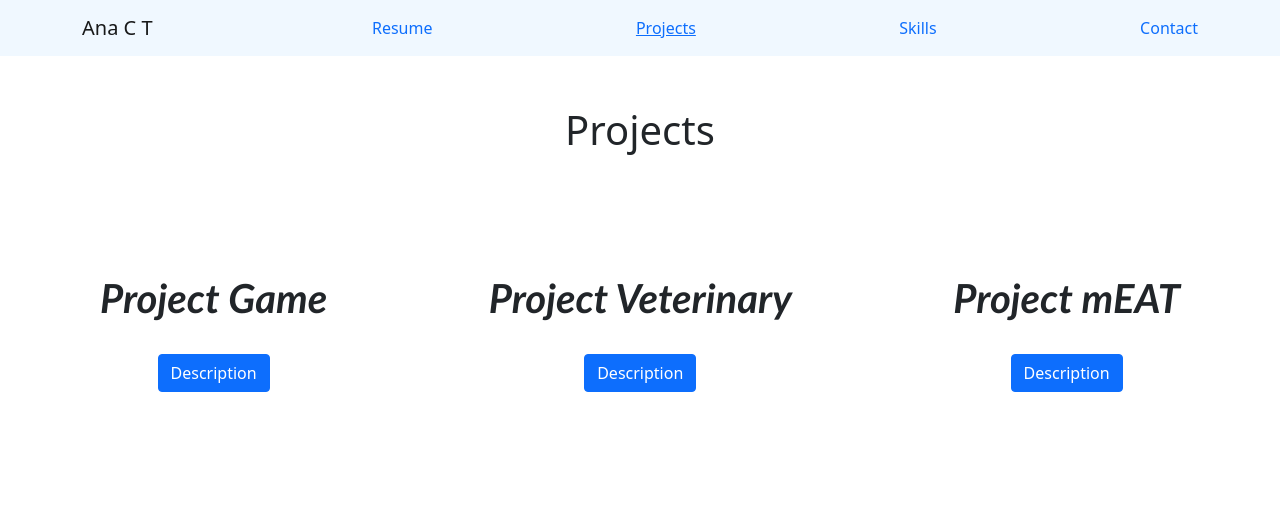
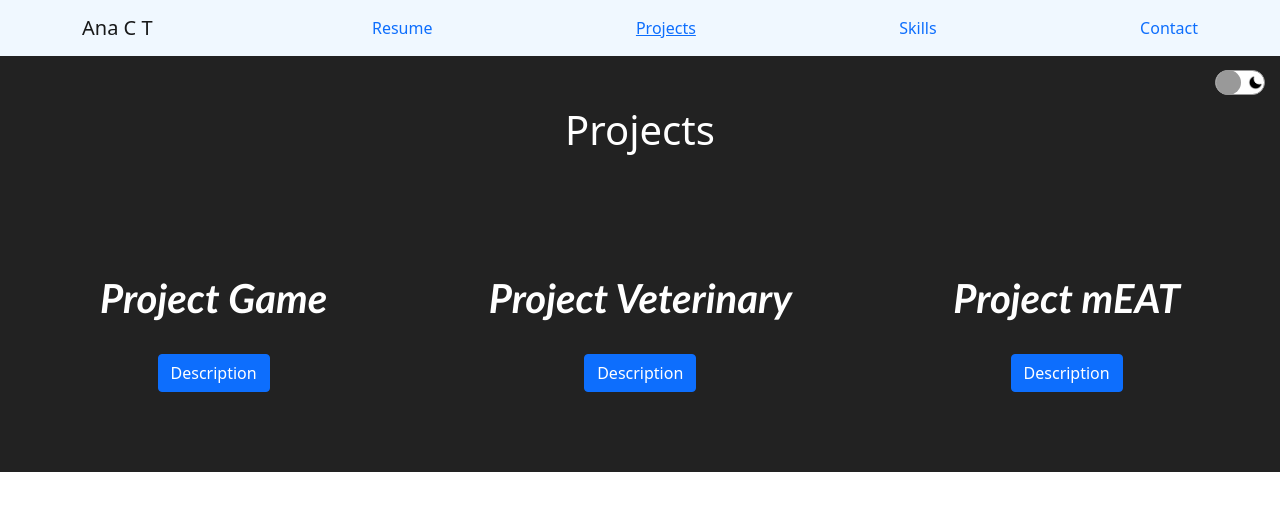
Before and after one commit to anacortutau/portfolio, a React (Create React App) app: page /projects in a window 1280 px wide. Shown: the top 510 px of the page. Built offline with nearby package versions, Linux system fonts and the light colour scheme.

Commit message:
portfolio darkMode

```diff
--- a/src/App.js
+++ b/src/App.js
@@ -6,27 +6,31 @@ import Skills from './pages/Skills';
 import Contact from './pages/Contact';
 import MyNavbar from './components/MyNavbar';
 import ProjectsList from './pages/ProjectsList'
-import {  createContext, useContext, useState } from 'react';
- import { ThemeContext } from './context';
 import ResumeList from './pages/ResumeList';
+import Toggle from './components/toggle/Toggle';
+import React,{ createContext, useContext} from 'react';
+import { ThemeContext } from './context';
 
 
 
 
 
-function App() {
-  //const ThemeContext= createContext();
-  const [dark, setDark] = useState(false)
+function App(props) {
+
   const theme = useContext(ThemeContext)
-  console.log(theme)
-  //const darkMode = theme.state.darkMode;
+
+  const darkMode = theme.state.darkMode;
+
 
 
   return (
    <>
-    {/* // style={{backgroundColor: darkMode ?  "#222" : "white", color: darkMode && "white"}} */}
+    <div style={{backgroundColor: darkMode ? "#222": "white", color: darkMode && "white"}}>
 
+
+    <Toggle/>
     <MyNavbar />
+
 
 
 
@@ -42,7 +46,7 @@ function App() {
 
 </Routes>
 
-
+</div>
 </>
   );
 }
--- a/src/components/toggle/Toggle.jsx
+++ b/src/components/toggle/Toggle.jsx
@@ -1,20 +1,23 @@
-import React from 'react'
+import React, { useContext } from 'react'
 import "./toggle.css"
 import Sun from "../../img/sun.png"
 import Moon from "../../img/moon.png"
-import {useContext} from "react"
-import {ThemeContext} from "../../context"
+import { ThemeContext } from "../../context"
 
 function Toggle() {
-  const theme = useContext(ThemeContext)
-  const handleClick =()=>{
-    theme.dispatch({type:"TOGGLE"})
-  }
+    const theme = useContext(ThemeContext)
+
+    const handleClick =()=>{
+        theme.dispatch({type:"TOGGLE"});
+    }
+
   return (
+
     <div className="t">
-        <img src={Sun} alt="" className="t-icon" />
-        <img src={Moon} alt="" className="t-icon" />
-        <div className="t-button" onClick={handleClick}></div>
+        <img src={Sun} alt="" className="t-icon"/>
+        <img src={Moon} alt="" className="t-icon"/>
+        <div className="t-button" onClick={handleClick} style={{left: theme.state.darkMode ? 0: 25 }}></div>
+
     </div>
   )
 }
--- a/src/components/toggle/toggle.css
+++ b/src/components/toggle/toggle.css
@@ -22,8 +22,8 @@
 .t-button{
     width: 25px;
     height: 25px;
-    border-radius: 25%;
-    /* background-color: #999; */
+    border-radius: 50%;
+    background-color: #999;
     position: absolute;
     cursor: pointer;
 
--- a/src/context.js
+++ b/src/context.js
@@ -2,7 +2,7 @@ import { createContext, useReducer } from "react";
 
 export const ThemeContext= createContext();
 
-const INITIAL_STATE= {darkMode: false};
+const INITIAL_STATE= {darkMode: true};
 
 const themeReducer=(state, action)=>{
 
@@ -19,8 +19,8 @@ export const ThemeProvider=(props)=>{
     const [state, dispatch] = useReducer(themeReducer, INITIAL_STATE )
 
     return (
-        <ThemeProvider value={{state, dispatch}}>
+        <ThemeContext.Provider value={{state, dispatch}}>
             {props.children}
-        </ThemeProvider>
+        </ThemeContext.Provider>
     )
 }
--- a/src/index.js
+++ b/src/index.js
@@ -4,7 +4,9 @@ import './index.css';
 import App from './App';
 import reportWebVitals from './reportWebVitals';
 import { BrowserRouter } from 'react-router-dom';
-import { ThemeProvider } from 'react-bootstrap';
+
+
+import { ThemeProvider } from './context';
 
 
 const root = ReactDOM.createRoot(document.getElementById('root'));
--- a/src/pages/Profile.jsx
+++ b/src/pages/Profile.jsx
@@ -2,8 +2,8 @@ import React, { useState } from "react";
 import "./profile.scss";
 import ProjectsList from "../pages/ProjectsList";
 import Contact from "./Contact";
-import Toggle from "../components/toggle/Toggle";
-import { ThemeProvider } from "react-bootstrap";
+
+
 import Skills from "./Skills";
 import { FontAwesomeIcon } from "@fortawesome/react-fontawesome";
 import {
@@ -20,13 +20,13 @@ import Footer from "../components/Footer";
 
 
 
+
+
 function Profile() {
-  const [dark, setDark] = useState(false);
+
 
   return (
     <>
-      <Toggle />
-
       <div className="i">
         <div className="i-left">
           <div className="i-left-wrapper">
```
Also changed, not shown: package.json (+5 -4 lines), 1 other file (tests, documents, lock files or other folders).
